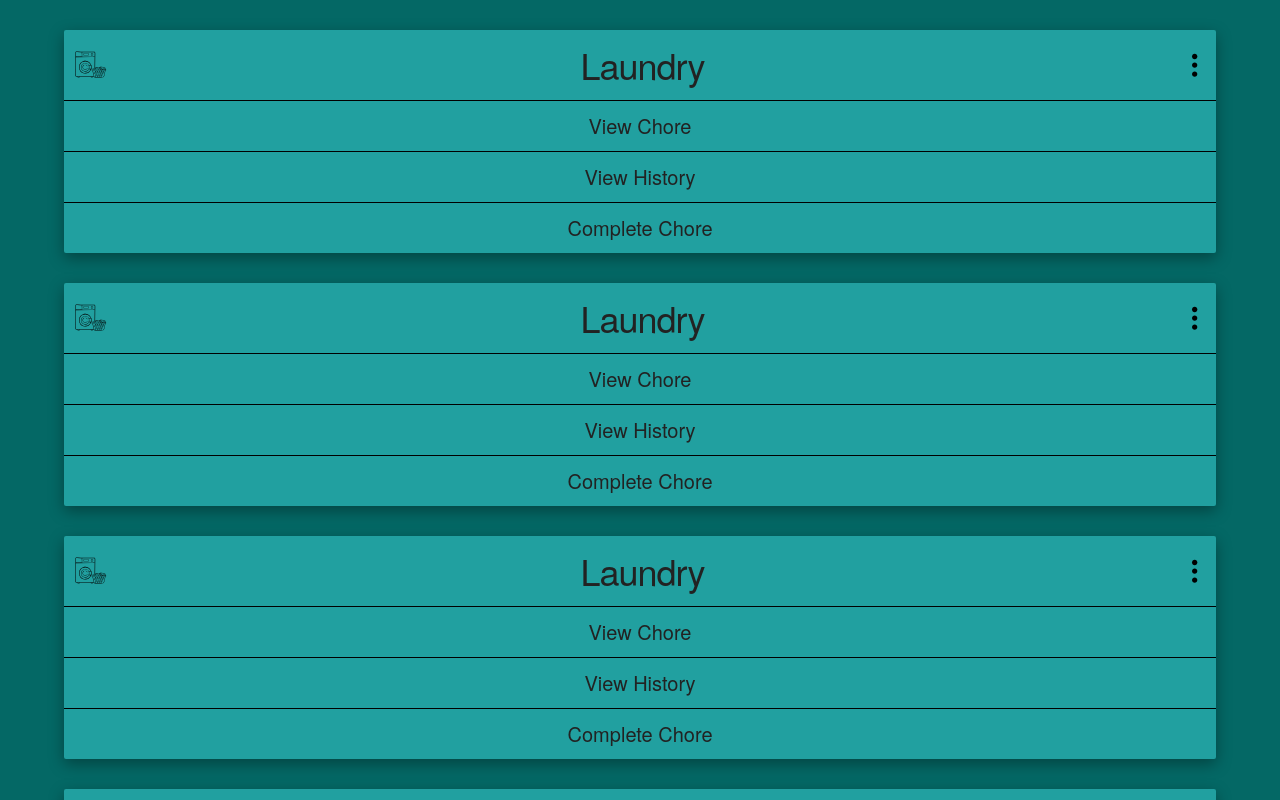
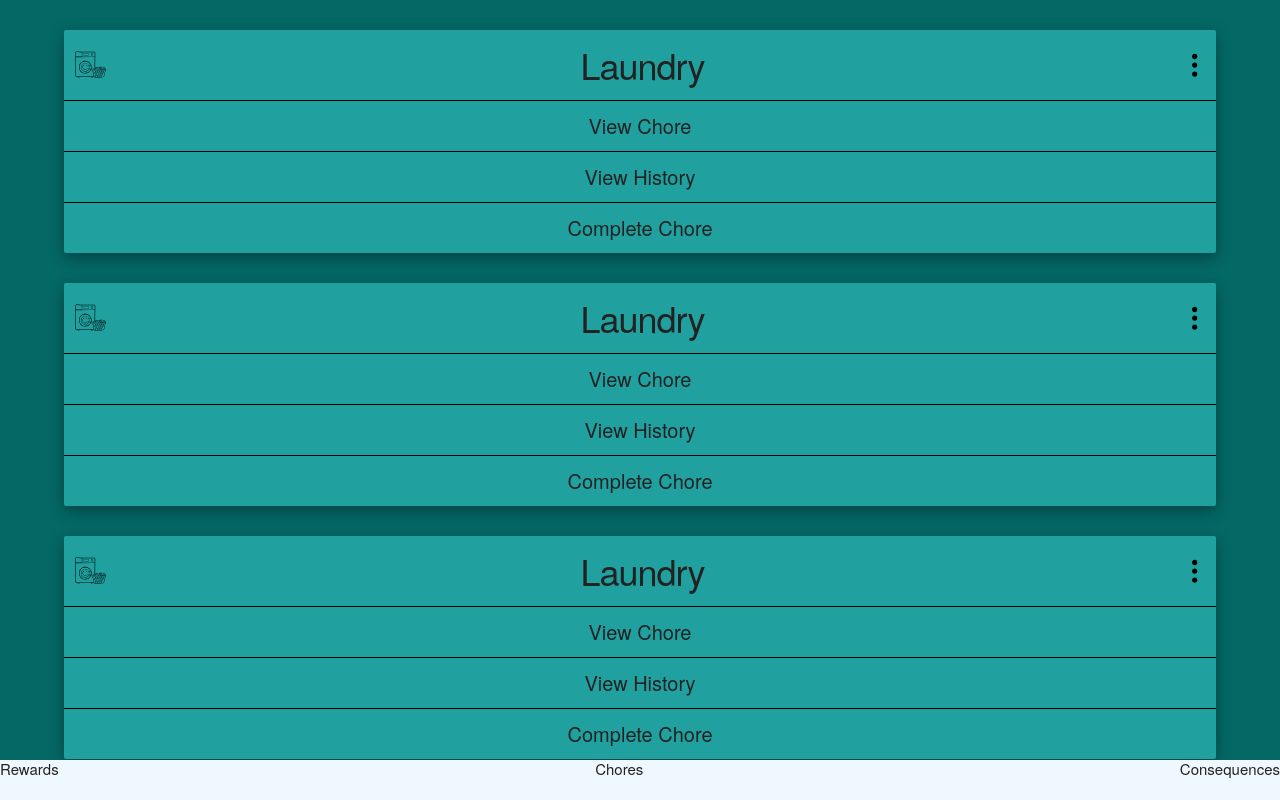
Before and after one commit to AndreaRene/name_tbd, a React (Vite) app in the folder client/: page / in a window 1280 px wide. Shown: the top 800 px of the page. Built offline with nearby package versions, Linux system fonts and the light colour scheme.

Commit message:
basic footer set up for visual

```diff
--- a/client/src/App.css
+++ b/client/src/App.css
@@ -7,4 +7,5 @@ body{
     flex-direction: column;
     align-items: center;
     justify-content: center;
+    padding: 0 0 5.5rem 0;
 }
--- a/client/src/components/footerNav/FooterNav.css
+++ b/client/src/components/footerNav/FooterNav.css
@@ -1,5 +1,9 @@
 #pageFooter{
+    position: fixed;
+    bottom: 0;
+    width: 100vw;
 background-color: aliceblue;
+height: 4rem;
 }
 
 .footerNav {
```
